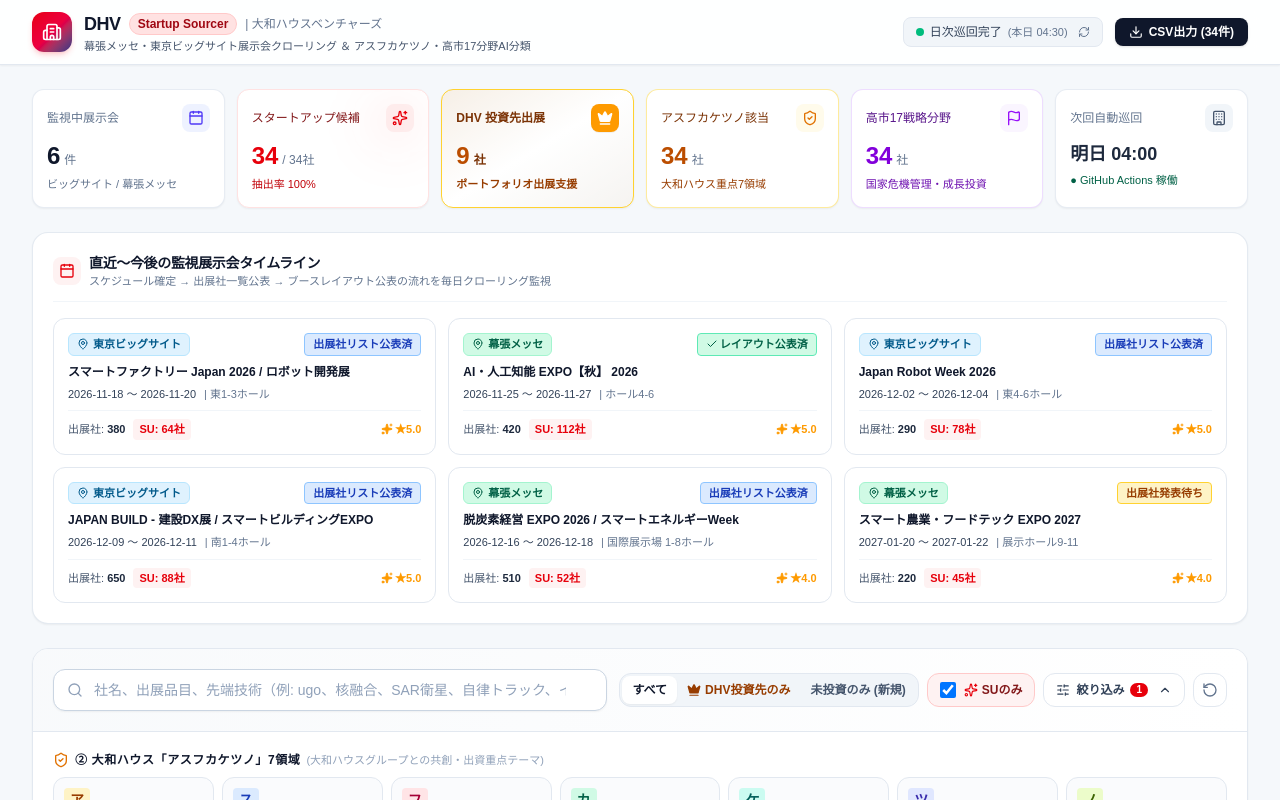
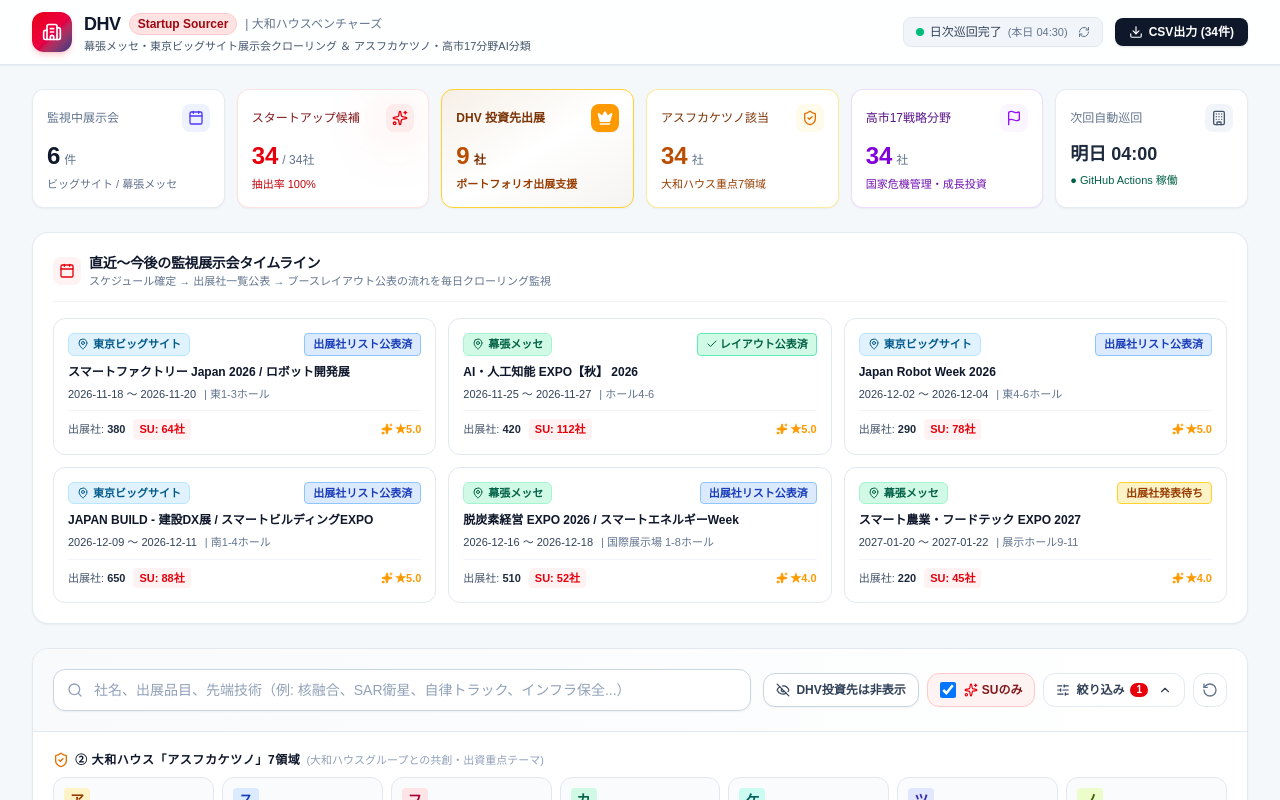
Before and after one commit to robotaadai/dhv-startup-sourcer, a Next.js app: page / in a window 1280 px wide. Shown: the top 800 px of the page. Built offline with nearby package versions, Linux system fonts and the light colour scheme.

Commit message:
feat: add dedicated 'DHV投資先は非表示' button next to search bar

```diff
--- a/src/app/page.tsx
+++ b/src/app/page.tsx
@@ -10,7 +10,7 @@
 import { StartupCard } from '@/components/StartupCard';
 import { StartupDetailModal } from '@/components/StartupDetailModal';
 import { CrawlerStatusModal } from '@/components/CrawlerStatusModal';
-import { Filter, Grid, ListFilter, AlertCircle, ArrowUpDown, Crown } from 'lucide-react';
+import { Filter, Grid, ListFilter, AlertCircle, ArrowUpDown, Crown, EyeOff } from 'lucide-react';
 
 const INITIAL_FILTERS: FilterOptions = {
   searchQuery: '',
@@ -20,7 +20,8 @@
   takaichi17: [],
   industries: [],
   startupOnly: true, // デフォルトでスタートアップのみ表示
-  portfolioFilter: 'all', // ★ 'all' | 'portfolio_only' | 'uninvested_only'
+  excludeDHVPortfolio: false, // ★ DHV投資先は非表示フラグ
+  portfolioFilter: 'all', // 'all' | 'portfolio_only' | 'uninvested_only'
   maxYearsSinceEst: null,
   fundingStages: [],
   dhvStatus: [],
@@ -116,7 +117,12 @@
       // Startup Only
       if (filters.startupOnly && !item.isStartup) return false;
 
-      // ★ DHV Portfolio Filter
+      // ★ DHV投資先は非表示トグルがONの場合
+      if (filters.excludeDHVPortfolio && item.isDHVPortfolio) {
+        return false;
+      }
+
+      // DHV Portfolio Filter
       if (filters.portfolioFilter === 'portfolio_only' && !item.isDHVPortfolio) {
         return false;
       }
@@ -185,9 +191,11 @@
   // Sorted exhibitors
   const sortedExhibitors = useMemo(() => {
     return [...filteredExhibitors].sort((a, b) => {
-      // 投資先を優先ソート
-      if (a.isDHVPortfolio && !b.isDHVPortfolio) return -1;
-      if (!a.isDHVPortfolio && b.isDHVPortfolio) return 1;
+      // 投資先優先ソート（非表示フラグがOFFのとき）
+      if (!filters.excludeDHVPortfolio) {
+        if (a.isDHVPortfolio && !b.isDHVPortfolio) return -1;
+        if (!a.isDHVPortfolio && b.isDHVPortfolio) return 1;
+      }
 
       if (sortBy === 'score') {
         return b.startupScore - a.startupScore;
@@ -200,7 +208,7 @@
       }
       return 0;
     });
-  }, [filteredExhibitors, sortBy]);
+  }, [filteredExhibitors, sortBy, filters.excludeDHVPortfolio]);
 
   // CSV Export Handler
   const handleExportCsv = () => {
@@ -224,8 +232,6 @@
       '産業カテゴリ',
       'DHV注目・共創ポイント(AI要約)',
       '出展品目・技術概要',
-      'INITIAL URL',
-      'Kepple URL',
       '企業HP',
       'DHV検討ステータス',
       '社内メモ',
@@ -251,8 +257,6 @@
       `"${e.industries.join(',')}"`,
       `"${e.aiSummary.replace(/"/g, '""')}"`,
       `"${e.description.replace(/"/g, '""')}"`,
-      `"${e.links.initialUrl}"`,
-      `"${e.links.keppleUrl}"`,
       `"${e.officialUrl || ''}"`,
       `"${e.dhvStatus}"`,
       `"${(e.memo || '').replace(/"/g, '""')}"`,
@@ -301,23 +305,27 @@
 
         {/* Results Bar */}
         <div className="flex flex-col sm:flex-row sm:items-center justify-between mb-4 gap-2">
-          <div className="flex items-center space-x-2">
+          <div className="flex items-center flex-wrap gap-2">
             <h2 className="text-sm font-bold text-slate-800">
               抽出スタートアップ一覧
             </h2>
             <span className="text-xs px-2.5 py-0.5 rounded-full bg-slate-900 text-white font-bold">
               {sortedExhibitors.length}件
             </span>
-            {filters.portfolioFilter === 'portfolio_only' && (
-              <span className="text-xs text-amber-800 bg-amber-100 border border-amber-300 px-2 py-0.5 rounded-md font-black flex items-center">
-                <Crown className="w-3 h-3 mr-1 text-amber-600 fill-current" /> DHV投資先のみ表示中
-              </span>
+
+            {/* DHV投資先非表示中バッジ */}
+            {filters.excludeDHVPortfolio && (
+              <button
+                type="button"
+                onClick={() => setFilters({ ...filters, excludeDHVPortfolio: false })}
+                className="text-xs text-amber-900 bg-amber-100 hover:bg-amber-200 border border-amber-300 px-2 py-0.5 rounded-md font-bold flex items-center transition-colors shadow-2xs"
+                title="クリックで解除して全件表示"
+              >
+                <EyeOff className="w-3 h-3 mr-1" />
+                <span>DHV投資先は非表示中 (解除✕)</span>
+              </button>
             )}
-            {filters.portfolioFilter === 'uninvested_only' && (
-              <span className="text-xs text-emerald-800 bg-emerald-100 border border-emerald-300 px-2 py-0.5 rounded-md font-bold">
-                未投資（新規候補）のみ
-              </span>
-            )}
+
             {selectedEventId && (
               <span className="text-xs text-red-600 bg-red-50 border border-red-200 px-2 py-0.5 rounded-md font-medium">
                 展示会絞り込み中
@@ -334,7 +342,7 @@
               onChange={(e) => setSortBy(e.target.value as any)}
               className="px-2.5 py-1.5 bg-white border border-slate-300 rounded-lg text-slate-800 font-medium outline-none cursor-pointer"
             >
-              <option value="score">スタートアップ注目度順 (投資先優先)</option>
+              <option value="score">スタートアップ注目度順</option>
               <option value="established">設立年の新しい順</option>
               <option value="name">社名五十音順</option>
             </select>
--- a/src/components/FilterPanel.tsx
+++ b/src/components/FilterPanel.tsx
@@ -22,6 +22,7 @@
   ChevronDown,
   ChevronUp,
   Crown,
+  EyeOff,
 } from 'lucide-react';
 
 interface FilterPanelProps {
@@ -81,6 +82,7 @@
     filters.asufukaketsu.length +
     filters.takaichi17.length +
     filters.industries.length +
+    (filters.excludeDHVPortfolio ? 1 : 0) +
     (filters.portfolioFilter !== 'all' ? 1 : 0) +
     (filters.startupOnly ? 1 : 0) +
     (filters.maxYearsSinceEst ? 1 : 0) +
@@ -96,7 +98,7 @@
             <Search className="absolute left-3.5 top-1/2 -translate-y-1/2 w-4 h-4 text-slate-400" />
             <input
               type="text"
-              placeholder="社名、出展品目、先端技術（例: ugo、核融合、SAR衛星、自律トラック、インフラ保全...）"
+              placeholder="社名、出展品目、先端技術（例: 核融合、SAR衛星、自律トラック、インフラ保全...）"
               value={filters.searchQuery}
               onChange={(e) => onChangeFilters({ ...filters, searchQuery: e.target.value })}
               className="w-full pl-10 pr-10 py-2.5 bg-white rounded-xl border border-slate-300 focus:border-red-500 focus:ring-2 focus:ring-red-500/20 text-sm text-slate-900 placeholder-slate-400 outline-none transition-all shadow-xs"
@@ -113,43 +115,26 @@
 
           {/* Quick Filters */}
           <div className="flex items-center flex-wrap gap-2">
-            {/* DHV Portfolio Filter Selector */}
-            <div className="flex items-center p-0.5 bg-slate-100 rounded-xl border border-slate-200 text-xs font-semibold">
-              <button
-                type="button"
-                onClick={() => onChangeFilters({ ...filters, portfolioFilter: 'all' })}
-                className={`px-2.5 py-1.5 rounded-lg transition-all ${
-                  filters.portfolioFilter === 'all'
-                    ? 'bg-white text-slate-900 shadow-xs font-bold'
-                    : 'text-slate-600 hover:text-slate-900'
-                }`}
-              >
-                すべて
-              </button>
-              <button
-                type="button"
-                onClick={() => onChangeFilters({ ...filters, portfolioFilter: 'portfolio_only' })}
-                className={`flex items-center space-x-1 px-2.5 py-1.5 rounded-lg transition-all ${
-                  filters.portfolioFilter === 'portfolio_only'
-                    ? 'bg-gradient-to-r from-amber-500 to-red-600 text-white shadow-xs font-bold'
-                    : 'text-amber-800 hover:text-amber-950'
-                }`}
-              >
-                <Crown className="w-3.5 h-3.5 fill-current" />
-                <span>DHV投資先のみ</span>
-              </button>
-              <button
-                type="button"
-                onClick={() => onChangeFilters({ ...filters, portfolioFilter: 'uninvested_only' })}
-                className={`px-2.5 py-1.5 rounded-lg transition-all ${
-                  filters.portfolioFilter === 'uninvested_only'
-                    ? 'bg-white text-slate-900 shadow-xs font-bold'
-                    : 'text-slate-600 hover:text-slate-900'
-                }`}
-              >
-                未投資のみ (新規)
-              </button>
-            </div>
+            {/* ★ 「DHV投資先は非表示」専用ボタン */}
+            <button
+              type="button"
+              onClick={() =>
+                onChangeFilters({
+                  ...filters,
+                  excludeDHVPortfolio: !filters.excludeDHVPortfolio,
+                  // もし投資先のみを選んでいた場合は解除
+                  portfolioFilter: !filters.excludeDHVPortfolio ? 'uninvested_only' : 'all',
+                })
+              }
+              className={`flex items-center space-x-1.5 px-3 py-2 rounded-xl text-xs font-bold transition-all shadow-xs border select-none ${
+                filters.excludeDHVPortfolio
+                  ? 'bg-amber-600 hover:bg-amber-700 text-white border-amber-600 ring-2 ring-amber-500/30'
+                  : 'bg-white hover:bg-slate-100 text-slate-700 border-slate-300'
+              }`}
+            >
+              <EyeOff className="w-3.5 h-3.5" />
+              <span>{filters.excludeDHVPortfolio ? 'DHV投資先は非表示中' : 'DHV投資先は非表示'}</span>
+            </button>
 
             {/* Startup Only Toggle */}
             <label className="flex items-center space-x-2 px-3 py-2 bg-red-50 hover:bg-red-100 rounded-xl border border-red-200 cursor-pointer select-none transition-colors">
--- a/src/types/index.ts
+++ b/src/types/index.ts
@@ -197,7 +197,8 @@
   takaichi17: TakaichiField[];
   industries: IndustryCategory[];
   startupOnly: boolean;
-  portfolioFilter: 'all' | 'portfolio_only' | 'uninvested_only'; // ★ DHV投資先フィルター
+  excludeDHVPortfolio: boolean; // ★ 「DHV投資先は非表示」ボタン用フラグ
+  portfolioFilter: 'all' | 'portfolio_only' | 'uninvested_only';
   maxYearsSinceEst: number | null;
   fundingStages: FundingStage[];
   dhvStatus: DHVStatus[];
```
